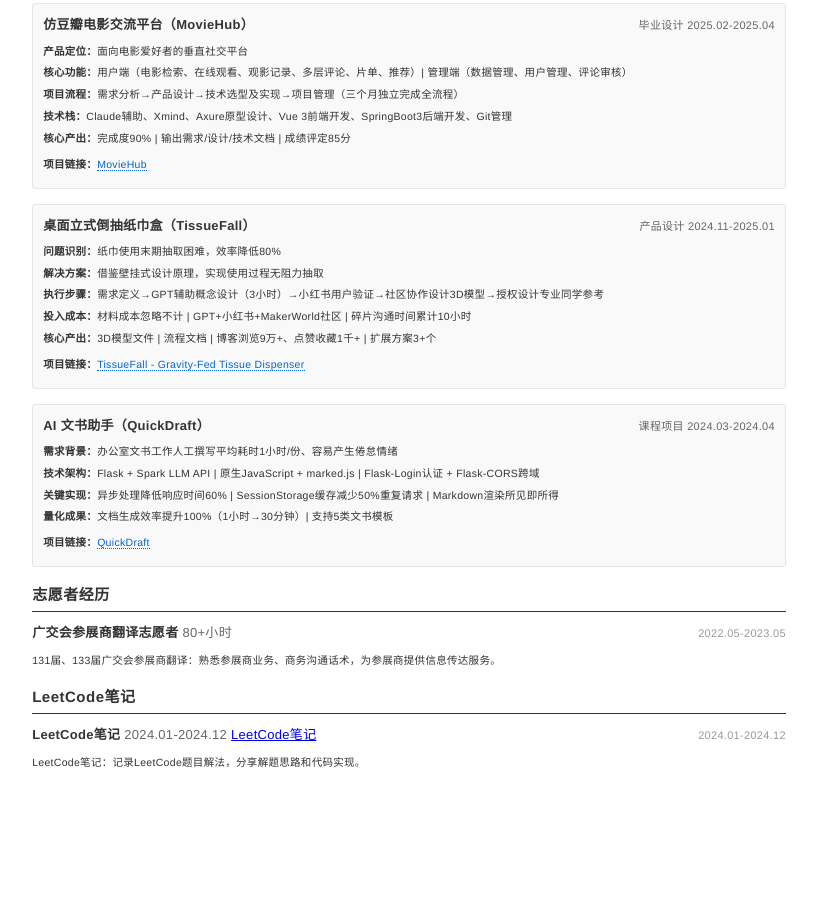
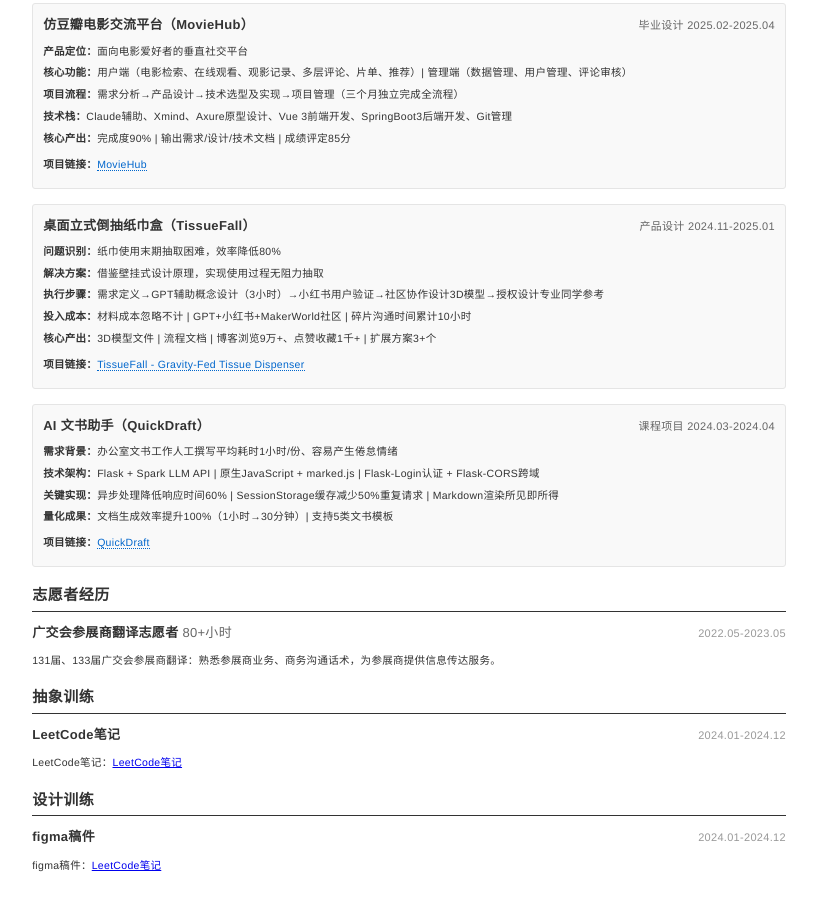
Before and after one commit to kristenqin/kristenqin.github.io, a plain HTML site: page index.html in a window 1280 px wide. Shown: the part 1152-2056 px from the top of the page, without its empty margins (231-1048 px from the left). Before the commit the page ends 1954 px from the top, so only its background shows below. Drawn offline with Linux system fonts and the light colour scheme.

Commit message:
fix: 修复显示效果

```diff
--- a/index.html
+++ b/index.html
@@ -654,16 +654,29 @@
         <!-- LeetCode笔记 -->
         <section class="section">
             <!-- 把对应的链接加入到这里 -->
-            <h2 class="section-title">LeetCode笔记</h2>
+            <h2 class="section-title">抽象训练</h2>
             <div class="experience-item" style="margin-bottom: 0;">
                 <div class="experience-header">
                     <div>
-                        <strong>LeetCode笔记</strong> <span style="color: #666;">2024.01-2024.12</span>
-                        <a href="./leetcode/NOTE.html">LeetCode笔记</a>
+                        <strong>LeetCode笔记</strong>
                     </div>
                     <span class="experience-date">2024.01-2024.12</span>
                 </div>
-                <p style="font-size: 10.5px;">LeetCode笔记：记录LeetCode题目解法，分享解题思路和代码实现。</p>
+                <p style="font-size: 10.5px;">LeetCode笔记：<a href="./leetcode/index.html">LeetCode笔记</a></p>
+            </div>
+        </section>
+        <!-- figma -->
+        <section class="section">
+            <!-- 把对应的链接加入到这里 -->
+            <h2 class="section-title">设计训练</h2>
+            <div class="experience-item" style="margin-bottom: 0;">
+                <div class="experience-header">
+                    <div>
+                        <strong>figma稿件</strong>
+                    </div>
+                    <span class="experience-date">2024.01-2024.12</span>
+                </div>
+                <p style="font-size: 10.5px;">figma稿件：<a href="./figma/index.html">LeetCode笔记</a></p>
             </div>
         </section>
     </div>
```
Also changed, not shown: figma/index.html (added).
